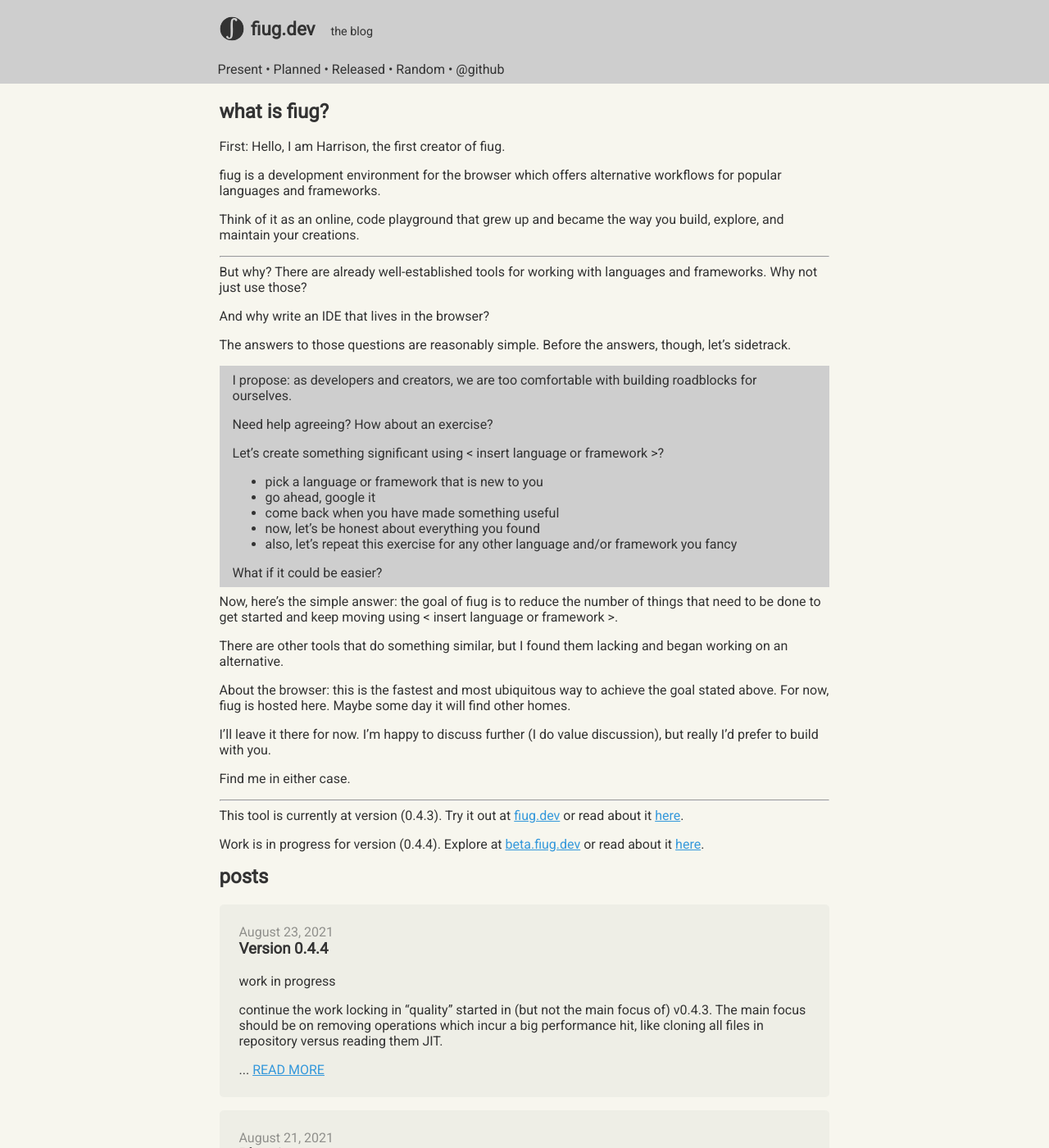
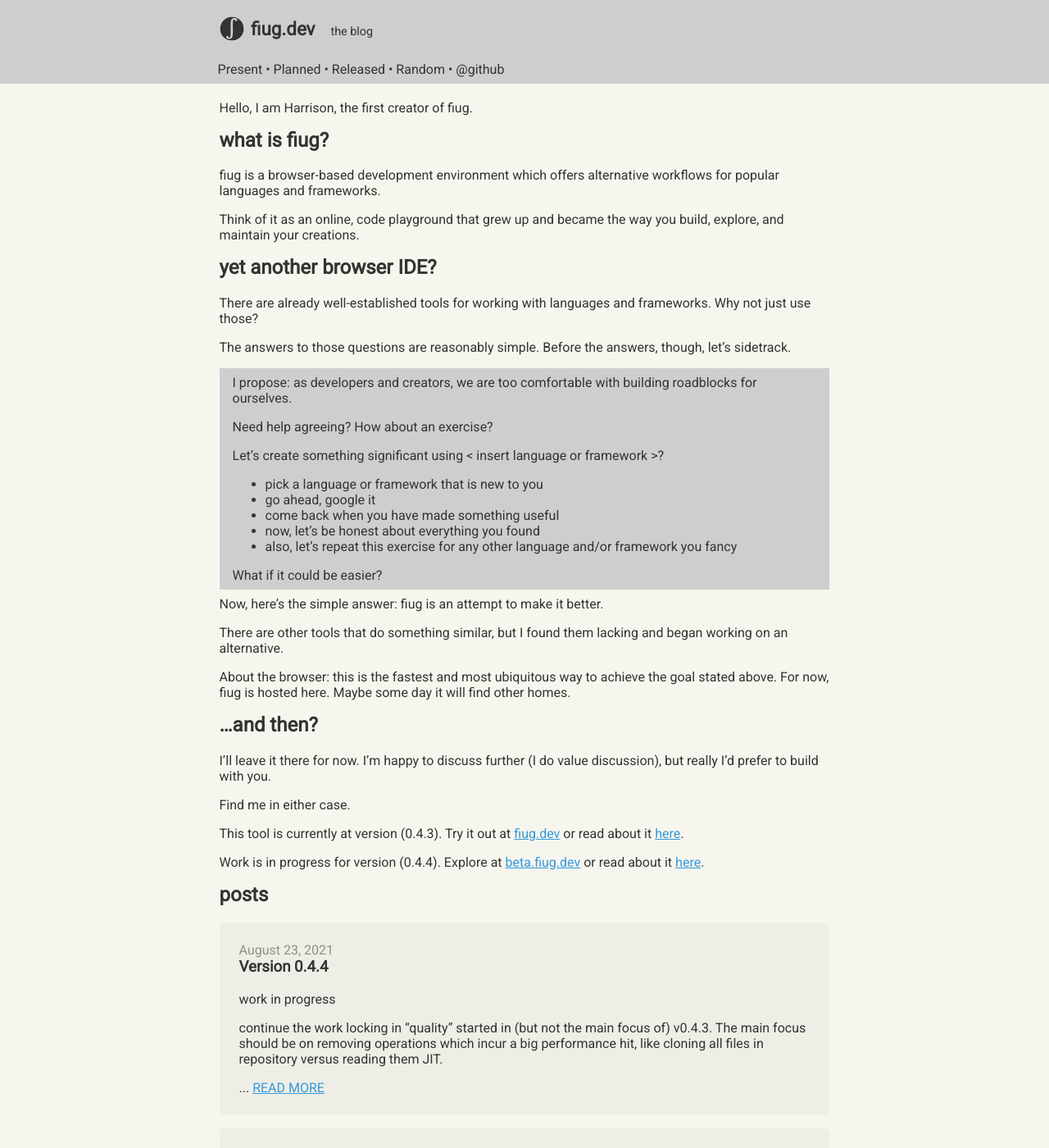
Before and after one commit to fiugd/blog, a Jekyll site: the page built from docs/index.md, in a window 1280 px wide and 1400 px high. Shown: the whole window at 82% size. Built offline with Jekyll 4.4.1, drawn with Linux system fonts in a browser that asks for light colours.

Commit message:
fiug intro update

```diff
--- a/docs/_includes/fiug-intro.md
+++ b/docs/_includes/fiug-intro.md
@@ -1,16 +1,15 @@
+Hello, I am Harrison, the first creator of fiug.
+
 ## what is fiug?
 
-First: Hello, I am Harrison, the first creator of fiug.
-
-fiug is a development environment for the browser which offers alternative workflows for popular languages and frameworks.
+fiug is a browser-based development environment which offers alternative workflows for popular languages and frameworks.
 
 Think of it as an online, code playground that grew up and became the way you build, explore, and maintain your creations.
 
------
 
-But why?  There are already well-established tools for working with languages and frameworks.  Why not just use those?
+## yet another browser IDE?
 
-And why write an IDE that lives in the browser?
+There are already well-established tools for working with languages and frameworks.  Why not just use those?
 
 The answers to those questions are reasonably simple.  Before the answers, though, let's sidetrack.
 
@@ -27,19 +26,19 @@
 >
 > What if it could be easier?
 
-Now, here's the simple answer: the goal of fiug is to reduce the number of things that need to be done to get started and keep moving using < insert language or framework >.
+Now, here's the simple answer: fiug is an attempt to make it better.
 
 There are other tools that do something similar, but I found them lacking and began working on an alternative.
 
 About the browser:  this is the fastest and most ubiquitous way to achieve the goal stated above.  For now, fiug is hosted here.  Maybe some day it will find other homes.
 
 
+## ...and then?
+
 I'll leave it there for now.  I'm happy to discuss further (I do value discussion), but really I'd prefer to build with you.
 
 Find me in either case.
 
------
-
 This tool is currently at version ({{ site.version.prod }}).  Try it out at [fiug.dev](https://fiug.dev) or read about it <a href="/released/v{{ site.version.prod }}.html">here</a>.
 
 Work is in progress for version ({{ site.version.beta }}). Explore at [beta.fiug.dev](https://beta.fiug.dev) or read about it <a href="/present/v{{ site.version.beta }}.html">here</a>.
```
